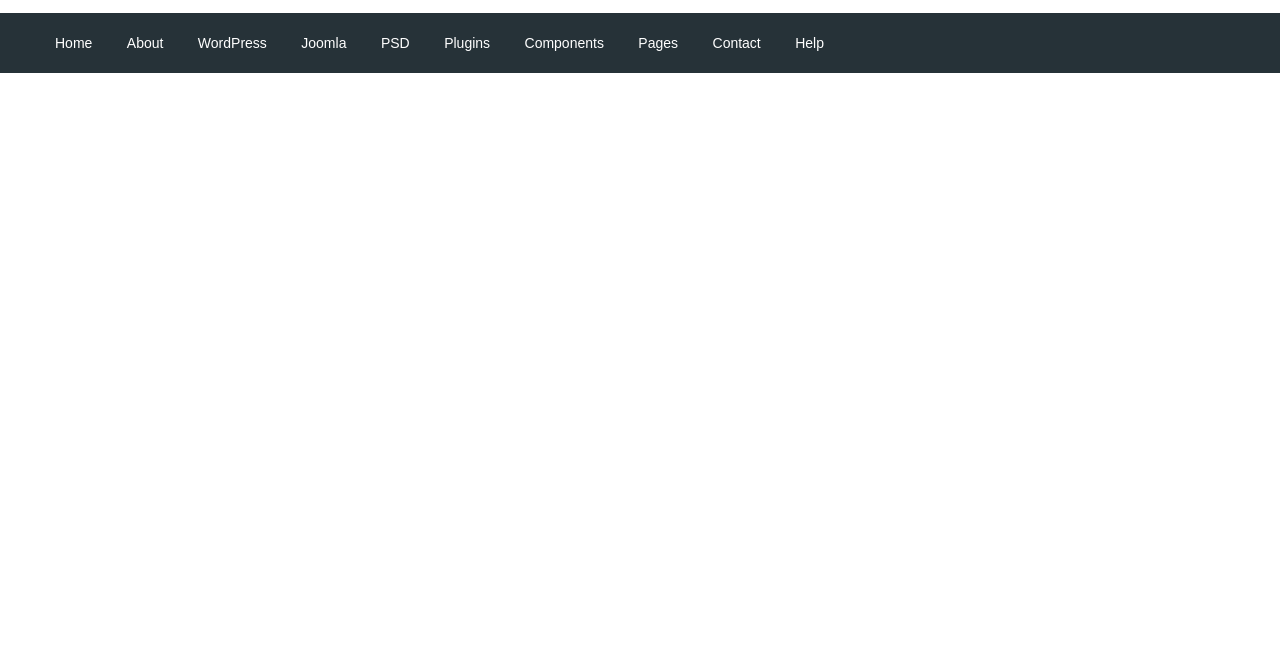
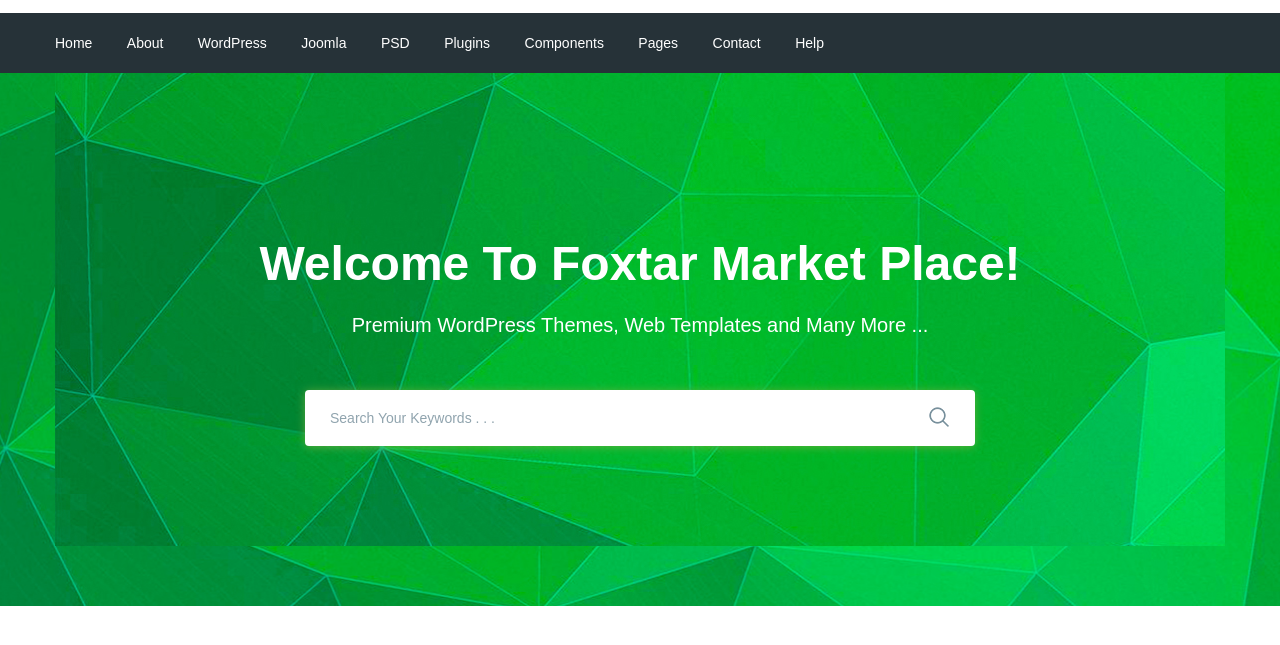
Before and after one commit to sanya-pober/moderno, a website: page app/index.html in a window 1280 px wide. Shown: the part 77-722 px from the top of the page. Drawn offline with nearby package versions, Linux system fonts and the light colour scheme; files that its build step writes are made by us from their sources.

Commit message:
addet search section

```diff
--- a/app/index.html
+++ b/app/index.html
@@ -77,6 +77,26 @@
             </div>
         </div>
     </header>
+    <section class="search">
+        <div class="container">
+            <div class="search__inner" style=" background-image: url(images/search-bg.jpg);">
+                <div class="search__inner-title">
+                    Welcome To Foxtar Market Place!
+                </div>
+                <div class="search__inner-text">
+                    Premium WordPress Themes, Web Templates and Many More ...
+                </div>
+                <div class="search__inner-form">
+                    <form>
+                        <input type="text" placeholder="Search Your Keywords . . ." required>
+                        <button tupe="submit">
+                          <img src="images/icons/search.png" alt="">
+                        </button>
+                    </form>
+                </div>
+            </div>
+        </div>
+    </section>
     <script src="https://ajax.googleapis.com/ajax/libs/jquery/3.4.1/jquery.min.js"></script>
     <script src="js/libs.min.js"></script>
     <script src="js/main.min.js"></script>
--- a/app/scss/style.scss
+++ b/app/scss/style.scss
@@ -56,3 +56,56 @@
         font-size: 14px;
     }
 }
+
+.search {
+    background-image: url(../images/search-bg.jpg);
+    background-repeat: no-repeat;
+    background-size: cover;
+    background-position: center;
+    min-height: 533px;
+}
+
+.search__inner {
+    padding: 155px 0 100px;
+    color: #fff;
+    text-align: center;
+    &-title {
+        margin-bottom: 10px;
+        font-size: 48px;
+        line-height: 72px;
+        font-weight: 700;
+    }
+    &-text {
+        margin-bottom: 50px;
+        font-size: 20px;
+        line-height: 30px;
+        font-weight: 500;
+    }
+    &-form {
+        max-width: 670px;
+        margin: 0 auto;
+        position: relative;
+        input {
+            display: block;
+            width: 100%;
+            box-shadow: 0px 1px 10px 0px rgba(124, 178, 64, 0.75);
+            border-radius: 4px;
+            height: 56px;
+            border: none;
+            font-size: 14px;
+            font-weight: 500;
+            padding: 0 60px 0 25px;
+            &::placeholder {
+                color: #90a4ae;
+                font-weight: 500;
+            }
+        }
+        button {
+            position: absolute;
+            border: none;
+            background-color: transparent;
+            right: 20px;
+            top: 16px;
+        }
+    }
+}
```
Also changed, not shown: app/images/icons/search.png (added), app/images/icons/search.svg (added), app/images/search-bg.jpg (added).
